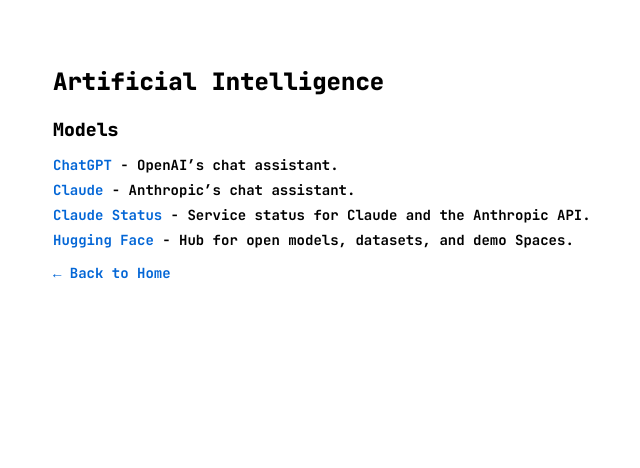
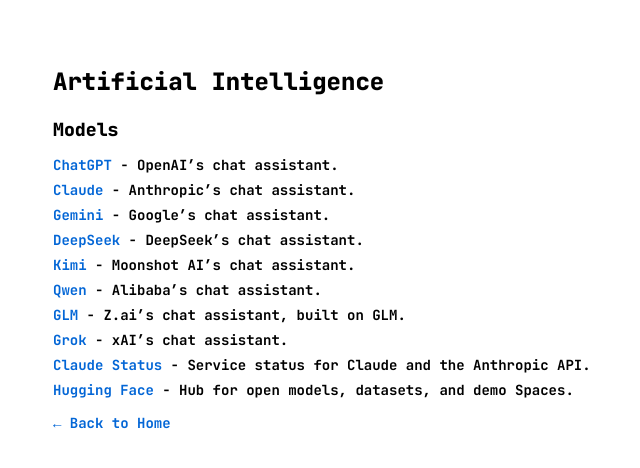
Before and after one commit to 0stellensatz/links, a Jekyll site: the page built from page_ai.md, in a window 1280 px wide. Shown: the top 468 px of the page, without its empty margins (219-859 px from the left). Built offline with Jekyll 4.4.1, drawn with Linux system fonts in a browser that asks for light colours.

Commit message:
Add Gemini, DeepSeek, Kimi, Qwen, GLM, and Grok
Co-Authored-By: Claude Opus 5 (1M context) <noreply@anthropic.com>

```diff
--- a/_data/links_ai.yml
+++ b/_data/links_ai.yml
@@ -6,6 +6,24 @@
   - title: "Claude"
     url: "https://claude.ai"
     description: "Anthropic's chat assistant."
+  - title: "Gemini"
+    url: "https://gemini.google.com"
+    description: "Google's chat assistant."
+  - title: "DeepSeek"
+    url: "https://chat.deepseek.com"
+    description: "DeepSeek's chat assistant."
+  - title: "Kimi"
+    url: "https://www.kimi.com"
+    description: "Moonshot AI's chat assistant."
+  - title: "Qwen"
+    url: "https://chat.qwen.ai"
+    description: "Alibaba's chat assistant."
+  - title: "GLM"
+    url: "https://chat.z.ai"
+    description: "Z.ai's chat assistant, built on GLM."
+  - title: "Grok"
+    url: "https://grok.com"
+    description: "xAI's chat assistant."
   - title: "Claude Status"
     url: "https://status.claude.com"
     description: "Service status for Claude and the Anthropic API."
```
